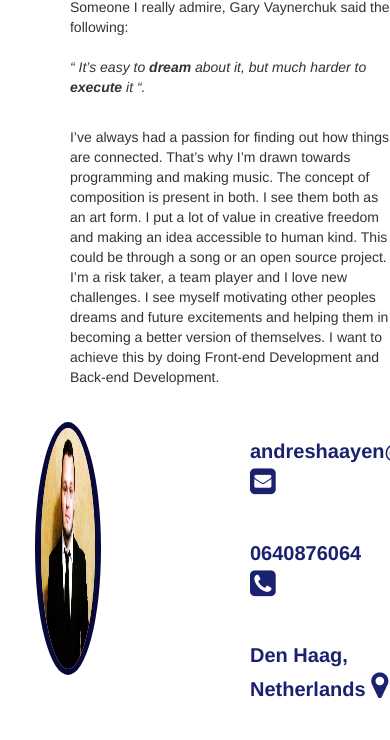
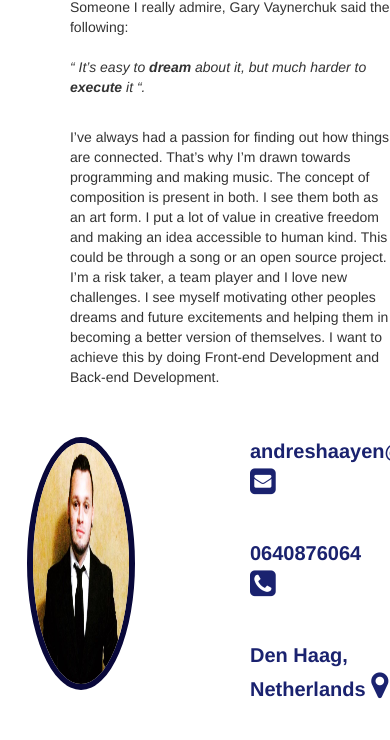
Before and after one commit to AHaayen/CV-HTML, a website: page index.html in a window 390 px wide. Shown: the part 78-818 px from the top of the page. Drawn offline with nearby package versions, Linux system fonts and the light colour scheme.

Commit message:
Fixed responsive image

```diff
--- a/css/style.css
+++ b/css/style.css
@@ -26,12 +26,11 @@ body {
 }
 
 img{
-  margin-top: 25px;
-  margin-left: 9vw;
+  margin-top: 40px;
+  margin-left: 7vw;
   margin-bottom: 25px;
-  width: 17vw;
-  height: 50%;
-  border-radius: 100%;
+  width: 60%;
+  border-radius: 50%;
   border-width: 6px;
   border-color:rgb(9, 8, 58);
   border-style: solid;
```
